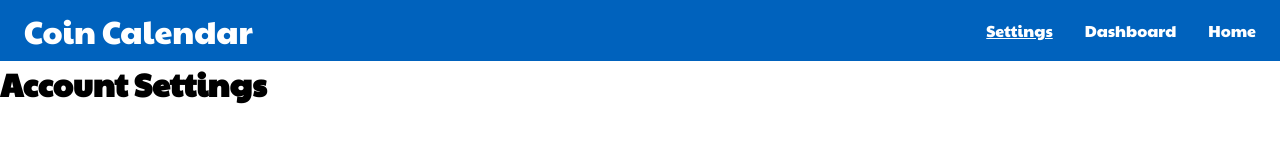
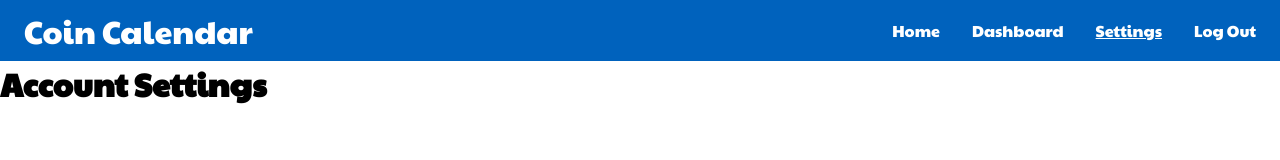
Before and after one commit to joeduman/Coin-Calendar, a React (Create React App) app: page /settings in a window 1280 px wide. Shown: the top 160 px of the page. Built offline with nearby package versions, Linux system fonts and the light colour scheme.

Commit message:
Organize navbar in settings.js

```diff
--- a/src/pages/settings.js
+++ b/src/pages/settings.js
@@ -11,9 +11,10 @@ export default function SettingsPage() {
             <nav className="navbar">
                 <a href="/" className="site-title">Coin Calendar</a>
                 <ul>
+                    <li><a href="/home">Home</a></li>
+                    <li><a href="/dashboard">Dashboard</a></li>
                     <li className="active"><a href="/settings">Settings</a></li>
-                    <li><a href="/dashboard">Dashboard</a></li>
-                    <li><a href="/home">Home</a></li>
+                    <li><a href="/">Log Out</a></li>
                 </ul>
             </nav>
             <h1>Account Settings</h1>
```
